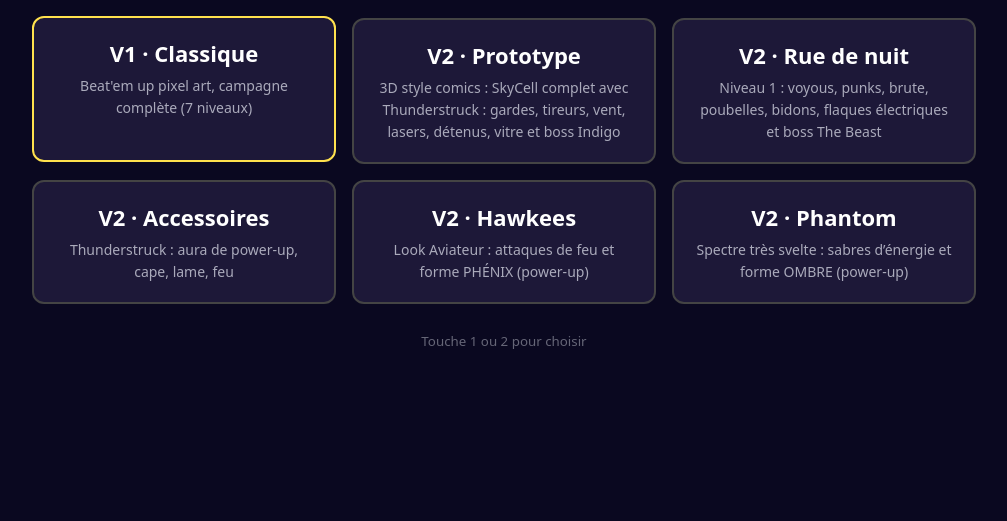
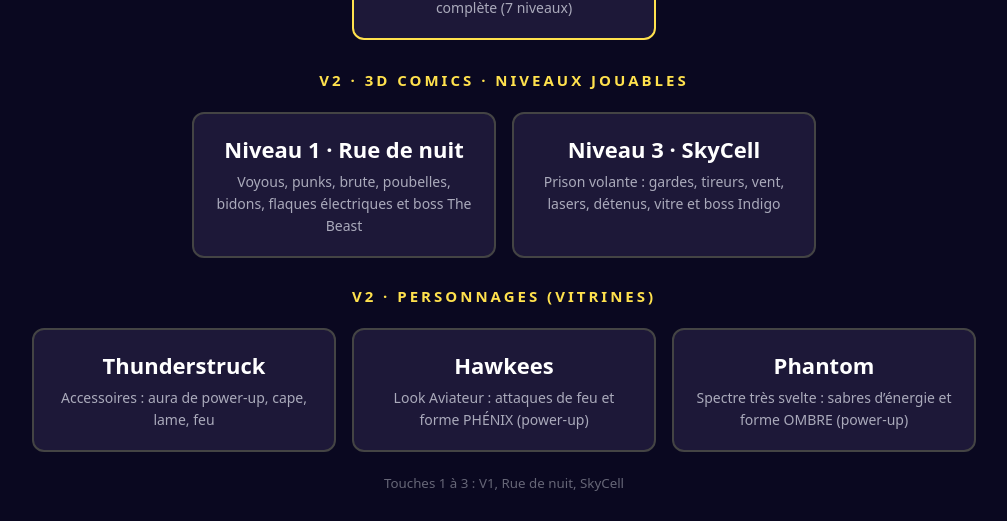
Before and after one commit to Johnpaille/Project-test-, a plain HTML site: page index.html in a window 1280 px wide. Shown: the part 279-800 px from the top of the page, without its empty margins (136-1143 px from the left). Drawn offline with Linux system fonts and the light colour scheme.

Commit message:
Menu: sections niveaux V2 et vitrines personnages
Co-Authored-By: Claude Opus 5.5 <noreply@anthropic.com>

```diff
--- a/index.html
+++ b/index.html
@@ -2,9 +2,10 @@
 <html lang="fr"><head><meta charset="utf-8"><meta name="viewport" content="width=device-width,initial-scale=1">
 <title>Mythic Brawl</title>
 <style>
-  html,body{margin:0;height:100%;background:#0a0820;color:#fff;font-family:system-ui,sans-serif}
-  main{min-height:100%;display:flex;flex-direction:column;align-items:center;justify-content:center;gap:28px;padding:16px;box-sizing:border-box;text-align:center}
+  html,body{margin:0;min-height:100%;background:#0a0820;color:#fff;font-family:system-ui,sans-serif}
+  main{min-height:100vh;display:flex;flex-direction:column;align-items:center;justify-content:center;gap:22px;padding:16px;box-sizing:border-box;text-align:center}
   h1{margin:0;font-size:clamp(36px,8vw,72px);letter-spacing:4px;background:linear-gradient(#ffe14d,#ff5a1f);-webkit-background-clip:text;background-clip:text;color:transparent}
+  h2{margin:6px 0 0;font-size:15px;letter-spacing:3px;color:#ffe14d;text-transform:uppercase}
   .row{display:flex;flex-wrap:wrap;gap:16px;justify-content:center}
   a{display:block;width:260px;padding:20px;border-radius:12px;text-decoration:none;color:#fff;background:#1d1838;border:2px solid #444;transition:border-color .15s,transform .15s}
   a:hover,a:focus{border-color:#ffe14d;transform:translateY(-2px);outline:none}
@@ -14,15 +15,22 @@
 </style></head>
 <body><main>
   <h1>MYTHIC BRAWL</h1>
+  <h2>V1 · pixel art</h2>
   <div class="row">
     <a href="v1.html" id="v1"><b>V1 · Classique</b><span>Beat'em up pixel art, campagne complète (7 niveaux)</span></a>
-    <a href="v2/index.html" id="v2"><b>V2 · Prototype</b><span>3D style comics : SkyCell complet avec Thunderstruck : gardes, tireurs, vent, lasers, détenus, vitre et boss Indigo</span></a>
-    <a href="v2/rue.html" id="v6"><b>V2 · Rue de nuit</b><span>Niveau 1 : voyous, punks, brute, poubelles, bidons, flaques électriques et boss The Beast</span></a>
-    <a href="v2/thunder.html" id="v3"><b>V2 · Accessoires</b><span>Thunderstruck : aura de power-up, cape, lame, feu</span></a>
-    <a href="v2/hawkees.html" id="v4"><b>V2 · Hawkees</b><span>Look Aviateur : attaques de feu et forme PHÉNIX (power-up)</span></a>
-    <a href="v2/phantom.html" id="v5"><b>V2 · Phantom</b><span>Spectre très svelte : sabres d’énergie et forme OMBRE (power-up)</span></a>
   </div>
-  <small>Touche 1 ou 2 pour choisir</small>
+  <h2>V2 · 3D comics · niveaux jouables</h2>
+  <div class="row">
+    <a href="v2/rue.html" id="v2"><b>Niveau 1 · Rue de nuit</b><span>Voyous, punks, brute, poubelles, bidons, flaques électriques et boss The Beast</span></a>
+    <a href="v2/index.html" id="v3"><b>Niveau 3 · SkyCell</b><span>Prison volante : gardes, tireurs, vent, lasers, détenus, vitre et boss Indigo</span></a>
+  </div>
+  <h2>V2 · personnages (vitrines)</h2>
+  <div class="row">
+    <a href="v2/thunder.html" id="v4"><b>Thunderstruck</b><span>Accessoires : aura de power-up, cape, lame, feu</span></a>
+    <a href="v2/hawkees.html" id="v5"><b>Hawkees</b><span>Look Aviateur : attaques de feu et forme PHÉNIX (power-up)</span></a>
+    <a href="v2/phantom.html" id="v6"><b>Phantom</b><span>Spectre très svelte : sabres d’énergie et forme OMBRE (power-up)</span></a>
+  </div>
+  <small>Touches 1 à 3 : V1, Rue de nuit, SkyCell</small>
 </main>
-<script>addEventListener('keydown',e=>{if(e.key==='1')location.href='v1.html';if(e.key==='2')location.href='v2/index.html'});document.getElementById('v1').focus()</script>
+<script>addEventListener('keydown',e=>{const u={1:'v1.html',2:'v2/rue.html',3:'v2/index.html'}[e.key];if(u)location.href=u});document.getElementById('v1').focus()</script>
 </body></html>
```
